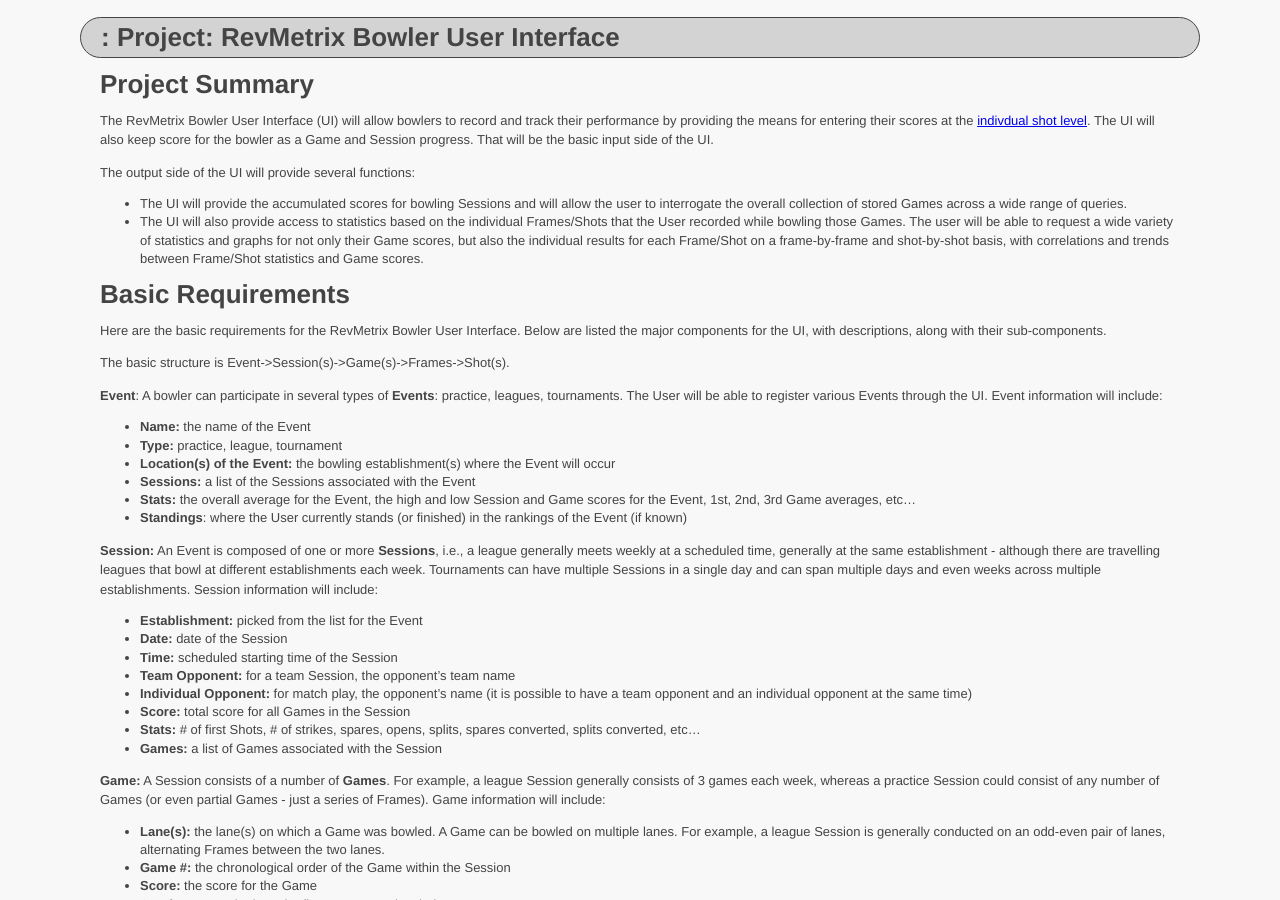
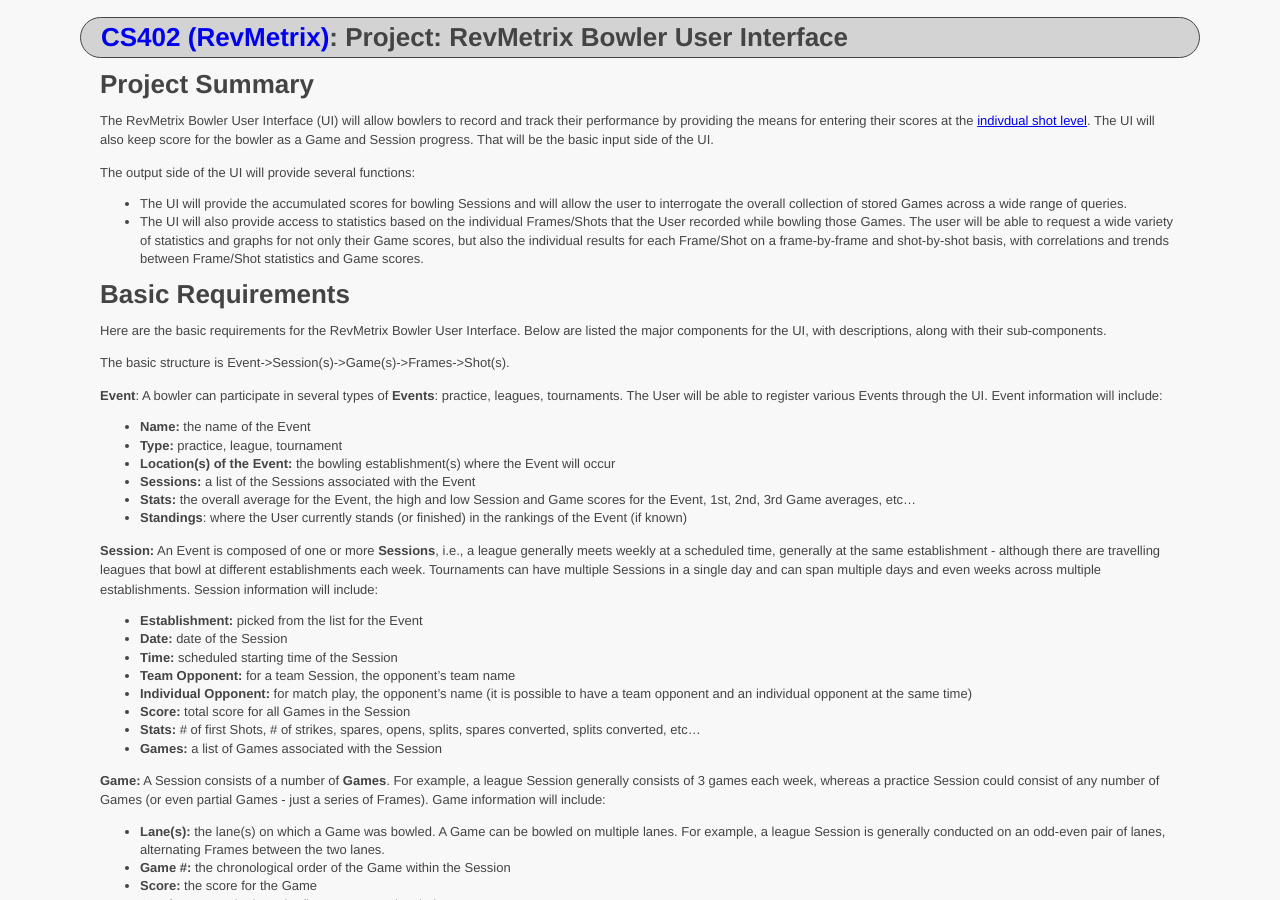
Before and after one commit to ycpcs/cs402-spring2024, a Jekyll site: the page built from projects/RevMetrix-Project/RevMetrix.md, in a window 1280 px wide and 900 px high. Built offline with Jekyll 4.4.1, drawn with Linux system fonts in a browser that asks for light colours.

```diff
--- a/projects/RevMetrix-Project/RevMetrix.md
+++ b/projects/RevMetrix-Project/RevMetrix.md
@@ -1,5 +1,6 @@
 ---
 layout: default
+course_number: CS402 (RevMetrix)
 title: "Project: RevMetrix Bowler User Interface"
 ---
 
```
